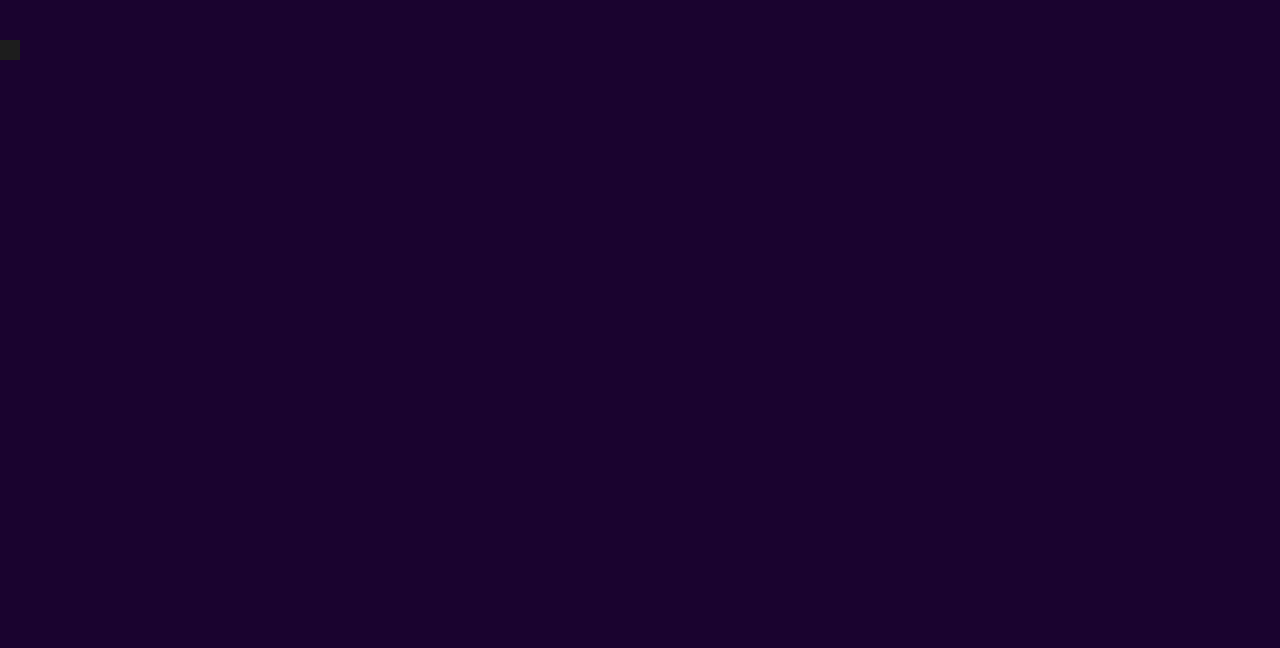
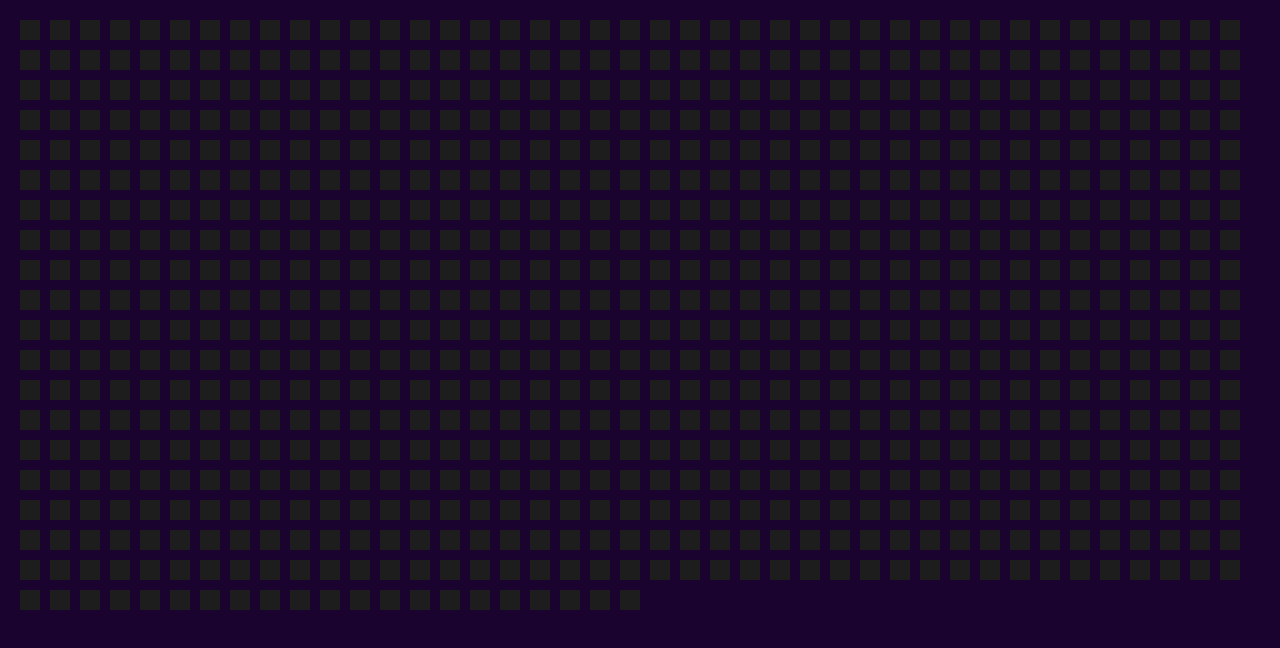
Before and after one commit to acciojob/Color-board-Himanshu62727, a website: page main.html in a window 1280 px wide. Drawn offline with Linux system fonts and the light colour scheme.

Commit message:
created a submission

```diff
--- a/main.html
+++ b/main.html
@@ -1,15 +1,18 @@
 <!DOCTYPE html>
+<html lang="en">
+<head>
+	<meta charset="UTF-8">
+	<meta name="viewport" content="width=device-width, initial-scale=1.0">
+	<title>Document</title>
+	<link rel="stylesheet" href="styles.css">
 
-<html>
-
-<head>
-	<link rel="stylesheet" href="styles.css">
 </head>
-
 <body>
 	<!-- the entire body must be written by student -->
-	<div class="container" id="color-board"></div>
-	<div class="square"></div>
+	<div class="container">
+
+	</div>
+	<script type="text/javascript" src="./script.js">
+    </script>
 </body>
-
 </html>
```
